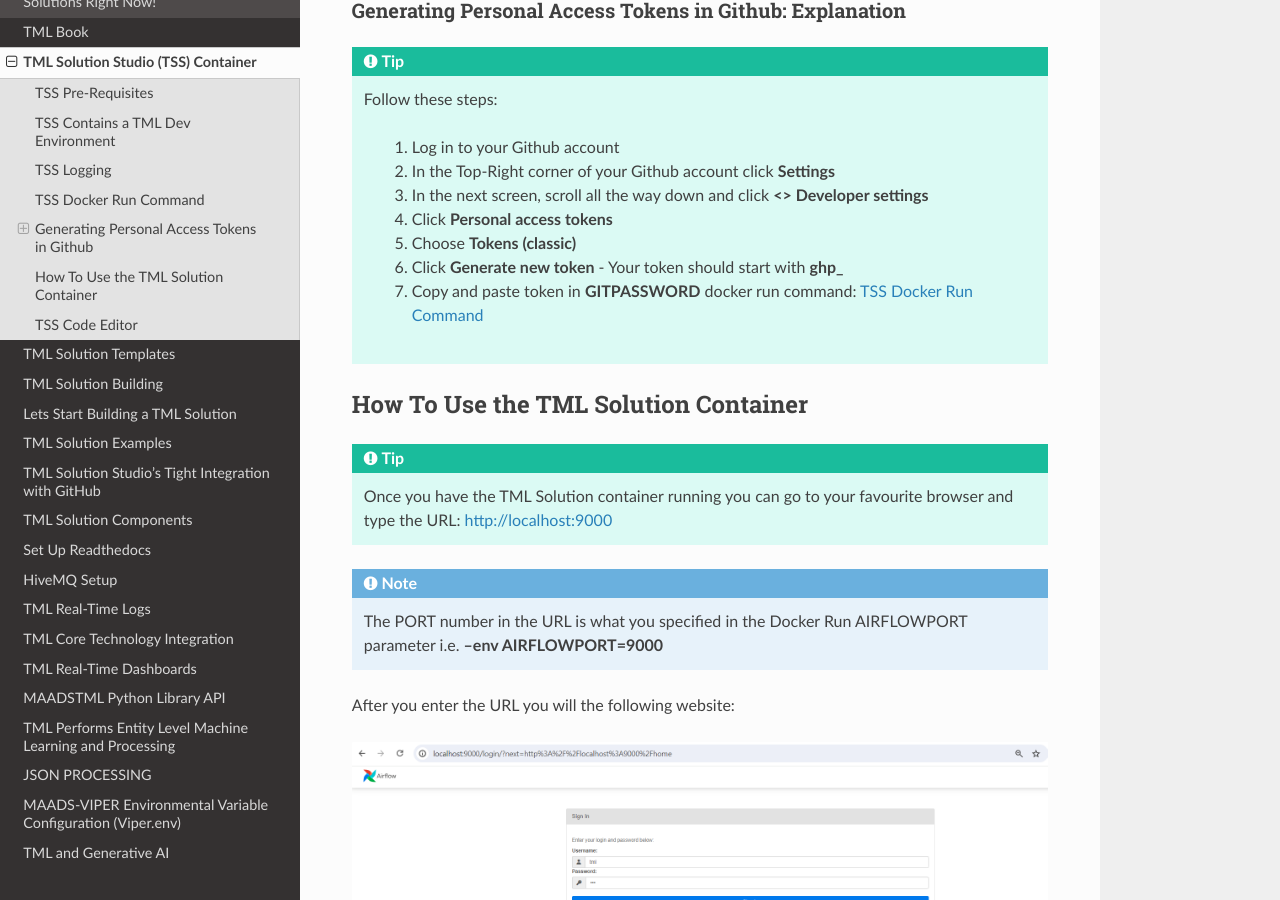
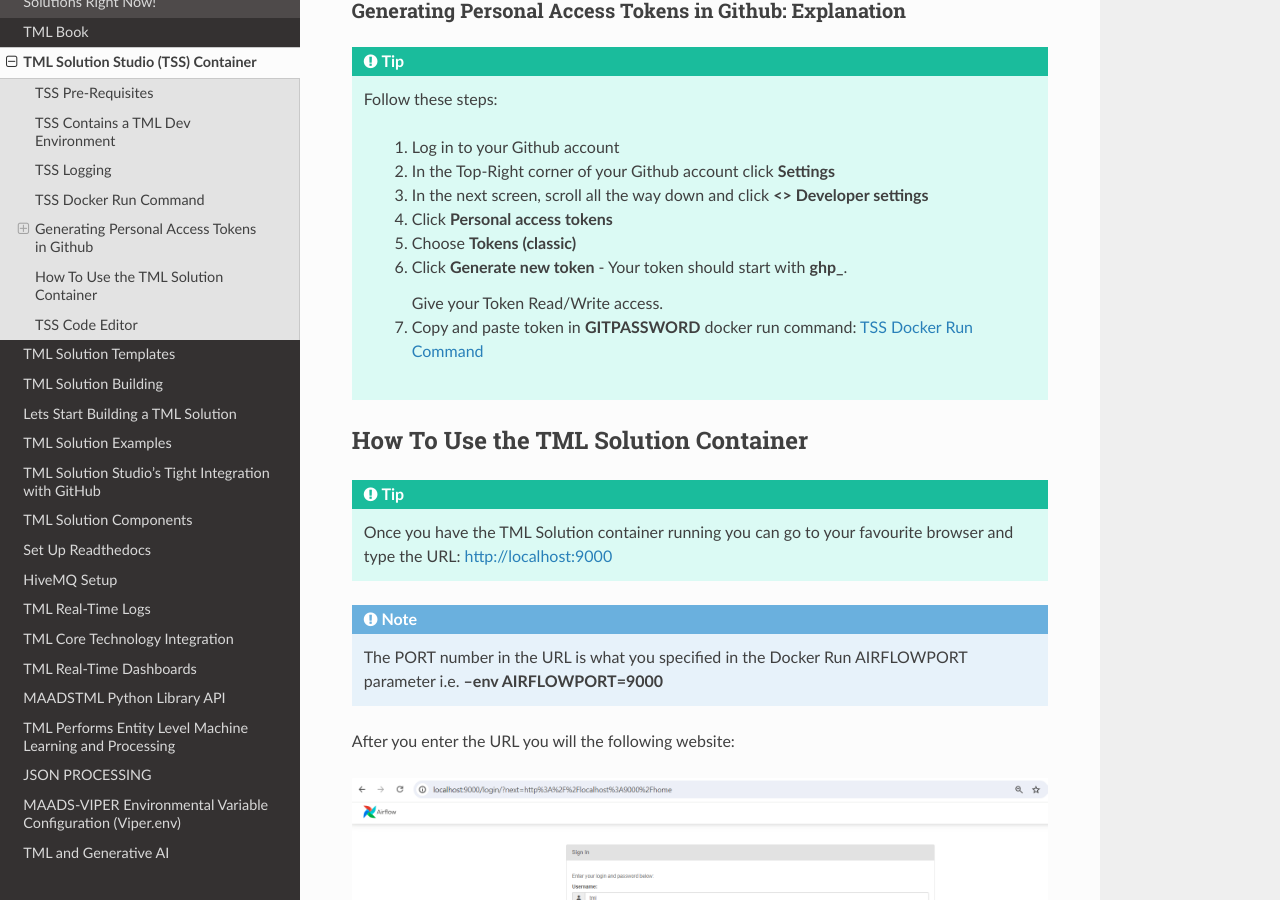
Before and after one commit to smaurice101/readthedocs, a Sphinx documentation site: the page built from docs/source/docker.rst, in a window 1280 px wide and 900 px high, scrolled down 5272 px. Built offline with Sphinx 7.4.7 and the Read the Docs theme 2.0.0, drawn with Linux system fonts in a browser that asks for light colours.

Commit message:
Update docker.rst

```diff
--- a/docs/source/docker.rst
+++ b/docs/source/docker.rst
@@ -210,7 +210,9 @@
 
       5. Choose **Tokens (classic)**
 
-      6. Click **Generate new token** -  Your token should start with **ghp_**
+      6. Click **Generate new token** -  Your token should start with **ghp_**.
+
+         Give your Token Read/Write access.
 
       7. Copy and paste token in **GITPASSWORD** docker run command: :ref:`TSS Docker Run Command`
 
```
